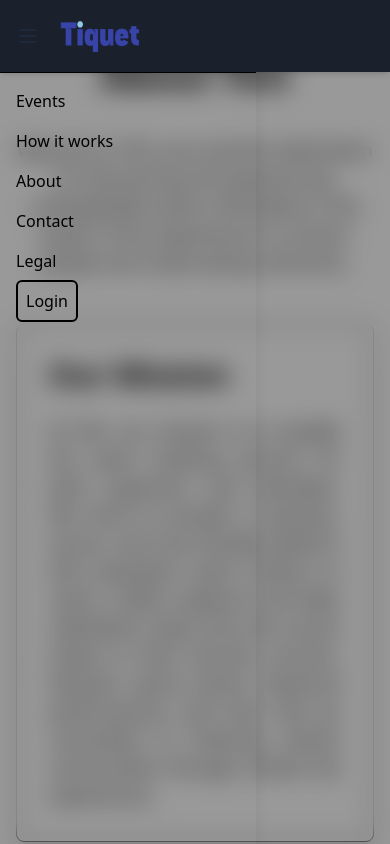
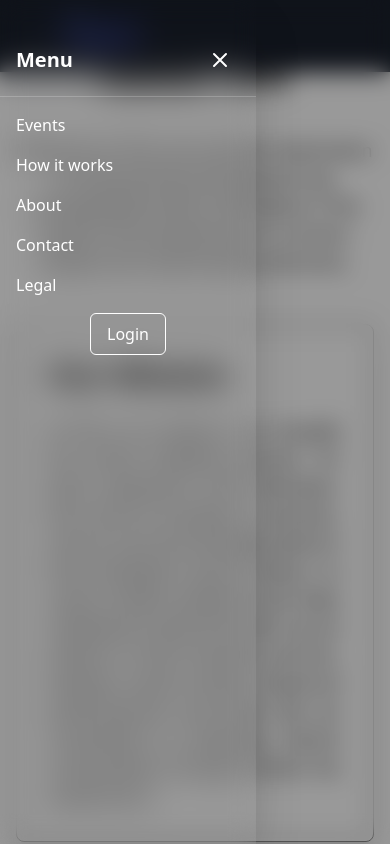
Before and after one commit to Collinsturi/Tiquet-UI, a React (Vite) app: page /about in a window 390 px wide. Both pictures are taken after a click on the button 28 px from the left and 36 px from the top of the page. Shown: the top 844 px of the page. Built offline with nearby package versions, Linux system fonts and the light colour scheme; no server answers; a web font is replaced by a local one.

Commit message:
Fix: Update the phone navbar and increased its zindex

```diff
--- a/src/components/shared/navBar/Navbar.tsx
+++ b/src/components/shared/navBar/Navbar.tsx
@@ -94,17 +94,21 @@ export const Navbar = () => {
             {/* Blur Overlay (for mobile menu) */}
             {isMenuOpen && (
                 <div
-                    className="fixed inset-0 bg-black/40 backdrop-blur-md z-10" // Slightly more opaque and blurred
+                    className="fixed inset-0 bg-black/40 backdrop-blur-md z-60"
                     onClick={() => setIsMenuOpen(false)}
                 ></div>
             )}
 
             {/* Sidebar Menu (mobile) */}
-            <div className={`fixed top-0 left-0 h-full w-64 bg-base-200 shadow-lg z-30 transform ${isMenuOpen ? 'translate-x-0' : '-translate-x-full'} transition-transform duration-300 ease-in-out`}>
-                <div className="flex items-center justify-between p-4 border-b">
-                    <span className="text-xl font-bold">Menu</span>
+            <div
+                className={`fixed top-0 left-0 h-full w-64 z-70 transform ${
+                    isMenuOpen ? 'translate-x-0' : '-translate-x-full'
+                } transition-transform duration-300 ease-in-out backdrop-blur-md bg-[var(--color-my-accent)/95] pt-6 shadow-2xl`}
+            >
+                <div className="flex items-center justify-between p-4 border-b border-white/20">
+                    <span className="text-xl font-bold text-white">Menu</span>
                     <button
-                        className="btn btn-square btn-ghost"
+                        className="btn btn-square btn-ghost text-white"
                         onClick={() => setIsMenuOpen(false)}
                     >
                         <svg xmlns="http://www.w3.org/2000/svg" className="h-6 w-6" fill="none" viewBox="0 0 24 24" stroke="currentColor">
@@ -113,14 +117,20 @@ export const Navbar = () => {
                     </button>
                 </div>
 
-                <ul className="flex flex-col p-4 space-y-4">
+                <ul className="flex flex-col p-4 space-y-4 text-white">
                     <li><NavLink to="/events" onClick={() => setIsMenuOpen(false)}>Events</NavLink></li>
                     <li><NavLink to="/how-it-works" onClick={() => setIsMenuOpen(false)}>How it works</NavLink></li>
                     <li><NavLink to="/about" onClick={() => setIsMenuOpen(false)}>About</NavLink></li>
                     <li><NavLink to="/contact" onClick={() => setIsMenuOpen(false)}>Contact</NavLink></li>
                     <li><NavLink to="/legal" onClick={() => setIsMenuOpen(false)}>Legal</NavLink></li>
-                    <li>
-                        <a className="border-2 p-2 rounded-md" href="/login" onClick={() => setIsMenuOpen(false)}>Login</a>
+                    <li className="flex justify-center">
+                        <a
+                            href="/login"
+                            onClick={() => setIsMenuOpen(false)}
+                            className="border border-white px-4 py-2 rounded-md text-white hover:bg-white hover:text-[var(--color-my-accent)] transition"
+                        >
+                            Login
+                        </a>
                     </li>
                 </ul>
             </div>
--- a/src/output.css
+++ b/src/output.css
@@ -1861,6 +1861,12 @@
   .z-50 {
     z-index: 50;
   }
+  .z-60 {
+    z-index: 60;
+  }
+  .z-70 {
+    z-index: 70;
+  }
   .z-100 {
     z-index: 100;
   }
@@ -2127,6 +2133,9 @@
   .mt-12 {
     margin-top: calc(var(--spacing) * 12);
   }
+  .mt-auto {
+    margin-top: auto;
+  }
   .mr-1 {
     margin-right: calc(var(--spacing) * 1);
   }
@@ -2174,6 +2183,9 @@
   }
   .-ml-4 {
     margin-left: calc(var(--spacing) * -4);
+  }
+  .ml-2 {
+    margin-left: calc(var(--spacing) * 2);
   }
   .ml-3 {
     margin-left: calc(var(--spacing) * 3);
@@ -2918,6 +2930,18 @@
   .border-white {
     border-color: var(--color-white);
   }
+  .border-white\/20 {
+    border-color: color-mix(in srgb, #fff 20%, transparent);
+    @supports (color: color-mix(in lab, red, red)) {
+      border-color: color-mix(in oklab, var(--color-white) 20%, transparent);
+    }
+  }
+  .bg-\[var\(--color-my-accent\)\/95\] {
+    background-color: var(--color-my-accent)/95;
+  }
+  .bg-\[var\(--color-my-neutral\)\/90\] {
+    background-color: var(--color-my-neutral)/90;
+  }
   .bg-\[var\(--color-my-neutral\)\] {
     background-color: var(--color-my-neutral);
   }
@@ -3038,6 +3062,9 @@
   .py-4 {
     padding-block: calc(var(--spacing) * 4);
   }
+  .py-6 {
+    padding-block: calc(var(--spacing) * 6);
+  }
   .py-8 {
     padding-block: calc(var(--spacing) * 8);
   }
@@ -3052,6 +3079,9 @@
   }
   .pt-2 {
     padding-top: calc(var(--spacing) * 2);
+  }
+  .pt-6 {
+    padding-top: calc(var(--spacing) * 6);
   }
   .pr-20 {
     padding-right: calc(var(--spacing) * 20);
@@ -3262,6 +3292,10 @@
   }
   .shadow {
     --tw-shadow: 0 1px 3px 0 var(--tw-shadow-color, rgb(0 0 0 / 0.1)), 0 1px 2px -1px var(--tw-shadow-color, rgb(0 0 0 / 0.1));
+    box-shadow: var(--tw-inset-shadow), var(--tw-inset-ring-shadow), var(--tw-ring-offset-shadow), var(--tw-ring-shadow), var(--tw-shadow);
+  }
+  .shadow-2xl {
+    --tw-shadow: 0 25px 50px -12px var(--tw-shadow-color, rgb(0 0 0 / 0.25));
     box-shadow: var(--tw-inset-shadow), var(--tw-inset-ring-shadow), var(--tw-ring-offset-shadow), var(--tw-ring-shadow), var(--tw-shadow);
   }
   .shadow-lg {
```
